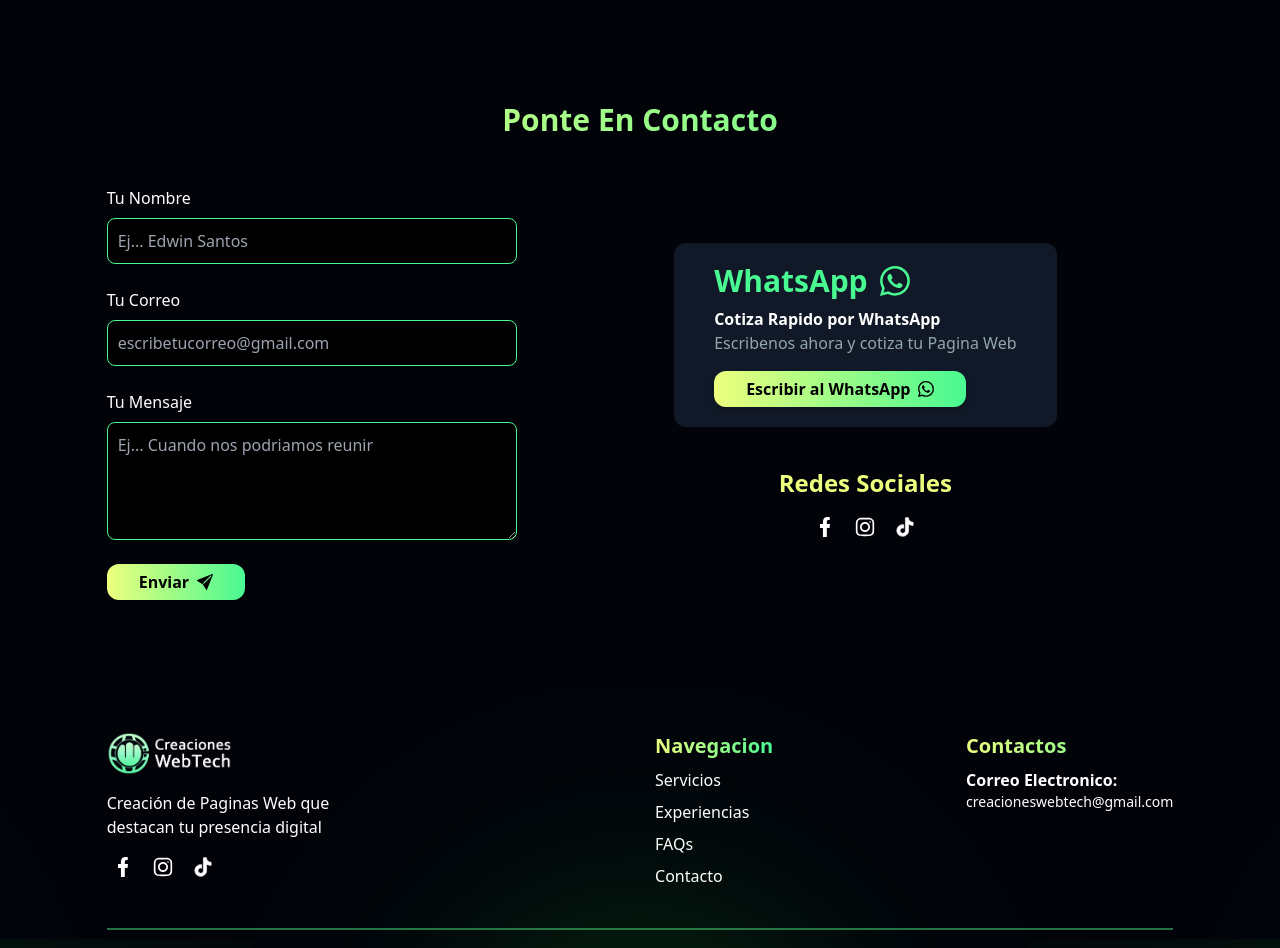
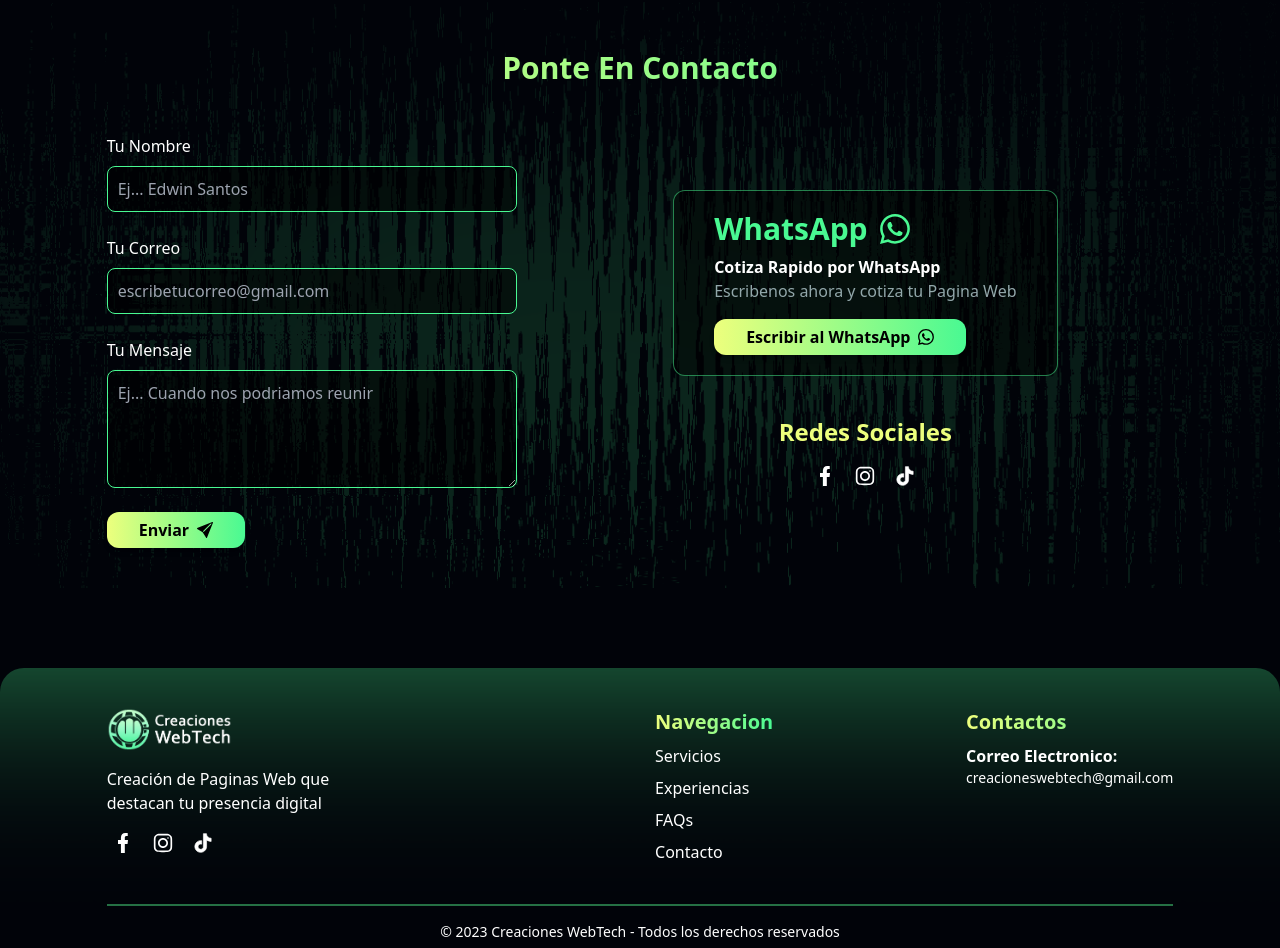
Before and after one commit to Hardash01/creaciones-webtech, a React (Vite) app: page / in a window 1280 px wide. Shown: the part 3420-4368 px from the top of the page. Built offline with nearby package versions, Linux system fonts and the light colour scheme.

Commit message:
design more components

```diff
--- a/src/components/Faqs.jsx
+++ b/src/components/Faqs.jsx
@@ -12,7 +12,7 @@ export function Faqs ( ) {
 
     return(
         <div id="faqs" className="">
-            <section className="max-w-screen-xl px-5 md:px-0 flex flex-col items-center justify-center lg:justify-between mx-auto md:w-5/6 lg:w-5/6 py-3 md:pl-0 pt-20">
+            <section className="max-w-screen-xl px-5 md:px-0 flex flex-col items-center justify-center lg:justify-between mx-auto md:w-5/6 lg:w-5/6 md:pl-0 py-10">
                 <h2 className="textodegradado text-3xl font-extrabold py-2 [text-wrap:balance]">Preguntas Frecuentes</h2>
 
                 <div className="flex flex-col lg:flex-row items-center gap-10">
--- a/src/components/Footer.jsx
+++ b/src/components/Footer.jsx
@@ -2,7 +2,7 @@ import { redes, enlaces } from "../constants"
 
 export function Footer () {
     return (
-        <footer className="[background-image:url(/img/footer.webp)] bg-center bg-cover mt-20">
+        <footer className="[background-image:url(/img/footer.webp)] bg-center bg-cover mt-20 rounded-t-3xl">
             <section className="max-w-screen-xl mx-auto md:w-5/6 px-3 md:px-0 flex flex-col md:text-left text-center md:flex-row items-center md:items-start md:justify-between py-10 space-y-5 md:space-y-0">
                 <div className="flex flex-col w-2/3 md:w-1/3 items-center md:items-start">
                     <a href='#inicio' className="flex gap-1 items-center pl-0">
--- a/src/components/Formulario.jsx
+++ b/src/components/Formulario.jsx
@@ -39,8 +39,8 @@ export function Formulario () {
       };
 
     return (
-        <div id="contacto">
-            <section className="max-w-screen-xl px-5 md:px-0 flex flex-col lg:justify-between mx-auto md:w-5/6 lg:w-5/6 py-3 md:pl-0 pt-20">
+        <div id="contacto" className="[background-image:url(/img/formulario.webp)] bg-center bg-cover bg-no-repeat">
+            <section className="max-w-screen-xl px-5 md:px-0 flex flex-col lg:justify-between mx-auto md:w-5/6 lg:w-5/6 md:pl-0 py-10">
                 <h2 className="textodegradado text-3xl text-center font-extrabold py-2 [text-wrap:balance]">Ponte En Contacto</h2>
                 <div className="flex flex-col md:flex-row gap-10 items-center">
                     <div className='w-full md:w-2/5 mt-10'>
@@ -53,15 +53,15 @@ export function Formulario () {
 
                         <div className="mb-6">
                             <label htmlFor="nombre" className="block mb-2  font-medium text-white">Tu Nombre</label>
-                            <input type="text" value={formValues.nombre || ""} onChange={handleInputChange} id="nombre" name="nombre" placeholder="Ej... Edwin Santos" className=" bg-black border border-[#49F992] text-white rounded-lg focus:ring-[#EDFF7D] focus:outline-none focus:ring-2  block w-full p-2.5 transition duration-300" required/>
+                            <input type="text" value={formValues.nombre || ""} onChange={handleInputChange} id="nombre" name="nombre" placeholder="Ej... Edwin Santos" className=" bg-black bg-opacity-50 border border-[#49F992] text-white rounded-lg focus:ring-[#EDFF7D] focus:outline-none focus:ring-2  block w-full p-2.5 transition duration-300" required/>
                         </div>
                         <div className="mb-6">
                             <label htmlFor="email" className="block mb-2  font-medium text-white">Tu Correo</label>
-                            <input type="email" value={formValues.email || ""} onChange={handleInputChange} id="email" name="email" className=" bg-black border border-[#49F992] text-white rounded-lg focus:ring-[#EDFF7D] focus:outline-none focus:ring-2  block w-full p-2.5 transition duration-300" placeholder="escribetucorreo@gmail.com" required/>
+                            <input type="email" value={formValues.email || ""} onChange={handleInputChange} id="email" name="email" className=" bg-black bg-opacity-50 border border-[#49F992] text-white rounded-lg focus:ring-[#EDFF7D] focus:outline-none focus:ring-2  block w-full p-2.5 transition duration-300" placeholder="escribetucorreo@gmail.com" required/>
                         </div>
                         <div className="mb-6">
                             <label htmlFor="mensaje" className="block mb-2  font-medium text-white">Tu Mensaje</label>
-                            <textarea id="mensaje" value={formValues.mensaje || ""} onChange={handleInputChange} name="mensaje" rows="4" className="bg-black border border-[#49F992] text-white rounded-lg focus:ring-[#EDFF7D] focus:outline-none focus:ring-2  block w-full p-2.5 transition duration-300" placeholder="Ej... Cuando nos podriamos reunir " required></textarea>
+                            <textarea id="mensaje" value={formValues.mensaje || ""} onChange={handleInputChange} name="mensaje" rows="4" className="bg-black bg-opacity-50 border border-[#49F992] text-white rounded-lg focus:ring-[#EDFF7D] focus:outline-none focus:ring-2  block w-full p-2.5 transition duration-300" placeholder="Ej... Cuando nos podriamos reunir " required></textarea>
                         </div>
                         <button type="submit" className="flex items-center justify-center gap-2 rounded-xl hover:before:bg-redborder-red-500 relative py-1.5 overflow-hidden bg-gradient-to-r from-[#EDFF7D] to-[#49F992] px-8 shadow-md transition-all before:absolute before:bottom-0 before:left-0 before:top-0 before:z-0 before:h-full before:w-0 before:bg-[#EDFF7D] before:transition-all before:duration-500 hover:before:left-0 hover:before:w-full">
                             <span className='relative z-10 font-bold'>Enviar</span>
@@ -70,7 +70,7 @@ export function Formulario () {
                         </form>
                     </div>
                     <div className="md:w-3/5 mt-10 flex flex-col items-center">
-                        <div className=" bg-gray-900 py-5 px-10 rounded-xl">
+                        <div className=" bg-black bg-opacity-50 border border-opacity-50 border-[#49F992] py-5 px-10 rounded-xl">
                             <div className='flex items-center gap-3 text-3xl font-semibold text-[#49F992] '>
                                 <h3>WhatsApp</h3>
                                 <IconWhatsapp />
```
Also changed, not shown: public/img/footer.webp, public/img/formulario.webp (added).
